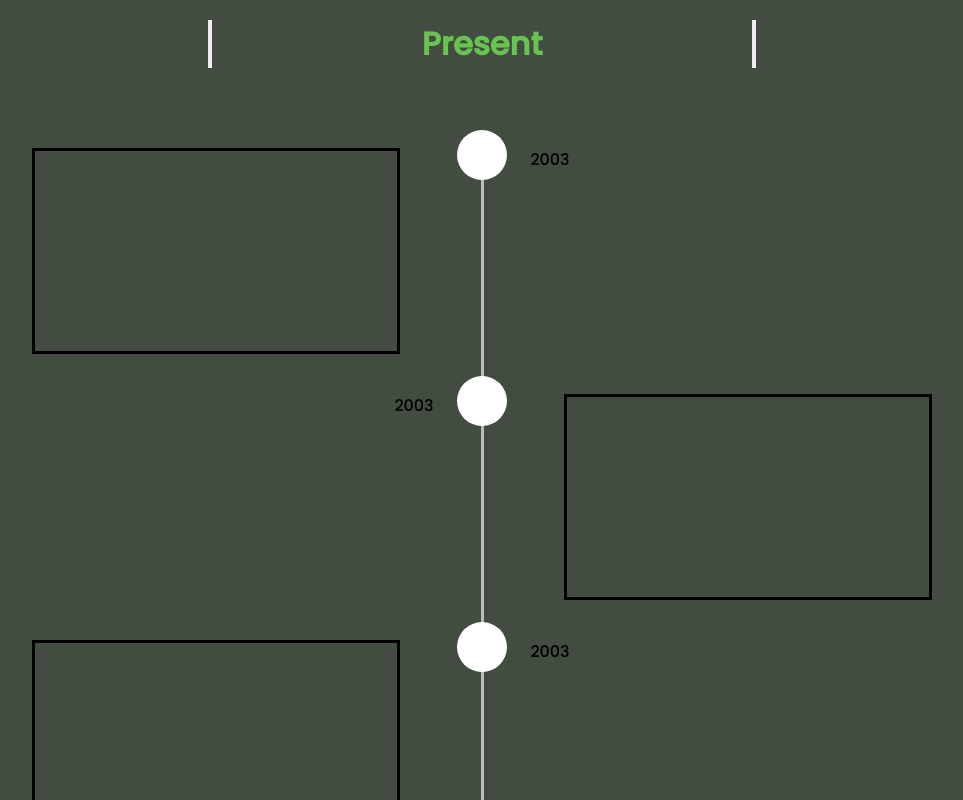
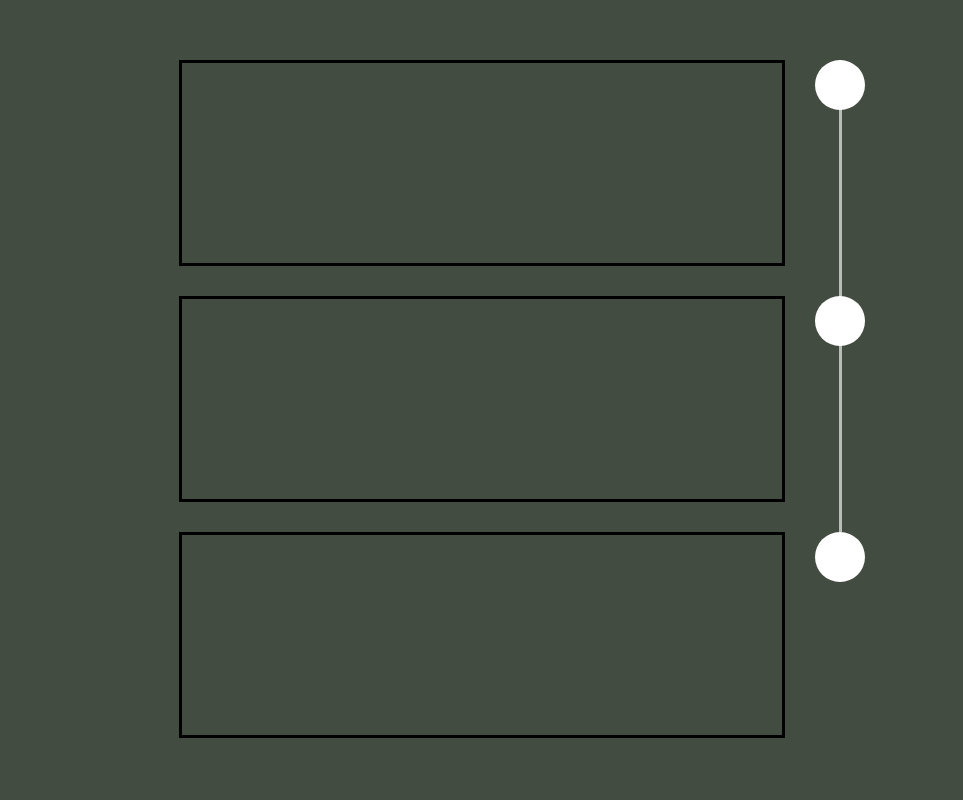
Before and after one commit to AdamFilch/Portfolio, a Vue app: page / in a window 1280 px wide. Shown: the part 1760-2560 px from the top of the page, without its empty margins (158-1121 px from the left). Built offline with nearby package versions, Linux system fonts and the light colour scheme.

Commit message:
timeline fixing

```diff
--- a/src/components/footer/DubDub.vue
+++ b/src/components/footer/DubDub.vue
@@ -13,3 +13,5 @@
   position: absolute;
 }
 </style>
+
+<!-- ya ya i know i am a messy programmer 😒 -->
--- a/src/components/footer/TinyFooter.vue
+++ b/src/components/footer/TinyFooter.vue
@@ -91,7 +91,8 @@ p {
   position: absolute;
   text-shadow: 0px 0px 10px 10px #000000;
   color: hotpink;
-  transition: opacity 0.3s ease-in-out;
+  transition: opacity 0.3s ease-in;
+  transition: opacity 0.15s ease-out;
 }
 
 .love {
--- a/src/components/hero/HeroLanding.vue
+++ b/src/components/hero/HeroLanding.vue
@@ -80,10 +80,10 @@ import { Icon } from "@iconify/vue";
 }
 .intro h1 {
   font-size: 20px;
-  margin-bottom: 15px;
+  margin-bottom: 14px;
 }
 .intro h2 {
-  font-size: 44px;
+  font-size: 45px;
 }
 
 .intro p {
@@ -91,7 +91,7 @@ import { Icon } from "@iconify/vue";
   font-size: 18px;
   color: #ffffffa1;
 
-  margin-top: 30px;
+  margin-top: 25px;
 }
 
 .get-to-know {
--- a/src/components/technologies/MyTechnologies.vue
+++ b/src/components/technologies/MyTechnologies.vue
@@ -18,13 +18,13 @@
       <h1>Legend</h1>
       <div class="filters">
         <ul class="filter-collection">
-          <li
+          <button
             class="filter"
             v-for="filter_item in filter"
             :key="filter_item.filter"
           >
             {{ filter_item }}
-          </li>
+          </button>
         </ul>
       </div>
     </div>
@@ -127,7 +127,8 @@ import { skillsData, filter } from "../../lib/myskills.js";
   padding-top: 10px;
   padding-bottom: 10px;
   list-style: none;
-  border-style: solid;
+  background: transparent;
+  border: 2px solid #fff;
   border-radius: 10px;
   transition: translate 0.1s;
 }
--- a/src/components/timeline/MyTimeline.vue
+++ b/src/components/timeline/MyTimeline.vue
@@ -5,55 +5,28 @@
       <h1 class="title">WHERE I'VE BEEN</h1>
       <box class="title-decor"></box>
     </div>
-
-    <div class="year-slider">
-      <button class="backward-btn"></button>
-      <h1 class="year">Present</h1>
-      <button class="forward-btn"></button>
-    </div>
     <div class="timeline">
-      <div class="tl-line"></div>
       <div class="content">
-        <div class="tlp birth">
-          <div class="point"></div>
-          <div class="left body">
-            <title></title>
-            <p></p>
-          </div>
-          <div class="right">2003</div>
+        <div
+          class="experience-sec"
+          v-for="(experience, index) in experiencedata"
+          :key="experience.id"
+        >
+          <TimelinePoint
+            :experience="experience"
+            :index="index"
+            :lenArray="experiencedata.length - 1"
+          />
         </div>
-
-        <div class="tlp intern-isatec">
-          <div class="point"></div>
-          <div class="right body">
-            <title></title>
-            <p></p>
-          </div>
-          <div class="left" style="justify-self: right">2003</div>
-        </div>
-        <div class="tlp parttime-credit">
-          <div class="point"></div>
-          <div class="left body">
-            <title></title>
-            <p></p>
-          </div>
-          <div class="right time">2003</div>
-        </div>
-        <div class="tlp graduated">
-          <div class="point"></div>
-          <div class="right body">
-            <title></title>
-            <p></p>
-          </div>
-          <div class="left time" style="justify-self: right">2003</div>
-        </div>
-        <div class="tlp next-step"></div>
       </div>
     </div>
   </div>
 </template>
 
-<script setup></script>
+<script setup>
+import { experiencedata } from "../../lib/myexperience";
+import TimelinePoint from "./timelinePoint.vue";
+</script>
 
 <style lang="scss" scoped>
 @import "../../assets/_shared.scss";
@@ -84,61 +57,15 @@
   background-color: #ffffff00;
 }
 
-.year-slider {
-  display: flex;
-  justify-content: center;
-  gap: 210px;
-  margin-top: 40px;
-}
-
-.year-slider .year {
-  color: $dark-primary;
-}
-
 .timeline {
-  width: auto;
   display: flex;
   justify-content: center;
   margin-top: 80px;
+  position: relative;
 }
 
-.tl-line {
-  height: 900px;
-  width: 3px;
-  left: 49.9%;
-  background-color: #ffffffa1;
-  position: absolute;
-}
-
-.point {
-  height: 50px;
-  width: 50px;
-  background-color: #fff;
-  border-radius: 100px;
-  position: absolute;
-  left: 0;
-  right: 0;
-
-  margin: -18px auto;
-}
-
-.tlp {
-  display: grid;
-  grid: "left right";
-  column-gap: 130px;
-  width: 900px;
-  margin-bottom: 40px;
-}
-
-.left {
-  grid-area: left;
-}
-.right {
-  grid-area: right;
-}
-
-.body {
-  border-style: solid;
-  height: 200px;
+.content {
+  display: flex;
+  flex-direction: column;
 }
 </style>
--- a/src/components/timeline/future-timeline.vue
+++ b/src/components/timeline/future-timeline.vue
@@ -0,0 +1,144 @@
+<template>
+  <div>
+    <div id="timeline-nav" class="title-card">
+      <box class="title-decor-null"></box>
+      <h1 class="title">WHERE I'VE BEEN</h1>
+      <box class="title-decor"></box>
+    </div>
+
+    <div class="year-slider">
+      <button class="backward-btn"></button>
+      <h1 class="year">Present</h1>
+      <button class="forward-btn"></button>
+    </div>
+    <div class="timeline">
+      <div class="tl-line"></div>
+      <div class="content">
+        <div class="tlp birth">
+          <div class="point"></div>
+          <div class="left body">
+            <title></title>
+            <p></p>
+          </div>
+          <div class="right">2003</div>
+        </div>
+
+        <div class="tlp intern-isatec">
+          <div class="point"></div>
+          <div class="right body">
+            <title></title>
+            <p></p>
+          </div>
+          <div class="left" style="justify-self: right">2003</div>
+        </div>
+        <div class="tlp parttime-credit">
+          <div class="point"></div>
+          <div class="left body">
+            <title></title>
+            <p></p>
+          </div>
+          <div class="right time">2003</div>
+        </div>
+        <div class="tlp graduated">
+          <div class="point"></div>
+          <div class="right body">
+            <title></title>
+            <p></p>
+          </div>
+          <div class="left time" style="justify-self: right">2003</div>
+        </div>
+        <div class="tlp next-step"></div>
+      </div>
+    </div>
+  </div>
+</template>
+
+<script setup></script>
+
+<style lang="scss" scoped>
+@import "../../assets/_shared.scss";
+
+.title-card {
+  justify-content: center;
+  display: flex;
+  flex-direction: row;
+  align-items: center;
+  padding-top: 20px;
+  gap: 30px;
+}
+.title {
+  font-size: 40px;
+  color: #ffffffa1;
+  letter-spacing: 3px;
+  min-width: 365px;
+}
+
+.title-decor {
+  height: 3px;
+  width: 50%;
+  background-color: #ffffffa1;
+}
+.title-decor-null {
+  height: 3px;
+  width: 50%;
+  background-color: #ffffff00;
+}
+
+.year-slider {
+  display: flex;
+  justify-content: center;
+  gap: 210px;
+  margin-top: 40px;
+}
+
+.year-slider .year {
+  color: $dark-primary;
+}
+
+.timeline {
+  width: auto;
+  display: flex;
+  justify-content: center;
+  margin-top: 80px;
+}
+
+.tl-line {
+  height: 900px;
+  width: 3px;
+  left: 49.9%;
+  background-color: #ffffffa1;
+  position: absolute;
+}
+
+.point {
+  height: 50px;
+  width: 50px;
+  background-color: #fff;
+  border-radius: 100px;
+  position: absolute;
+  left: 0;
+  right: 0;
+
+  margin: -18px auto;
+}
+
+.tlp {
+  display: grid;
+  grid: "left right";
+  column-gap: 130px;
+  width: 900px;
+  margin-bottom: 40px;
+}
+
+.left {
+  grid-area: left;
+}
+.right {
+  grid-area: right;
+}
+
+.body {
+  border-style: solid;
+  height: 200px;
+}
+</style>
--- /dev/null
+++ b/src/components/timeline/timelinePoint.vue
@@ -0,0 +1,58 @@
+<template>
+  <div class="expr">
+    <div class="point"></div>
+    <div v-show="index !== lenArray" class="tl-line" />
+
+    <div class="body">
+      <div class="dateloc"></div>
+      <h1 class="title"></h1>
+      <h3 class="company"></h3>
+      <p></p>
+      <div class="documents"></div>
+      <div class="skills"></div>
+    </div>
+  </div>
+</template>
+
+<script>
+export default {
+  props: {
+    experience: {
+      type: Object,
+      default: () => ({}),
+    },
+    lenArray: Number,
+    index: Number,
+  },
+};
+</script>
+
+<style lang="scss" scoped>
+.expr {
+  position: relative;
+  padding-bottom: 30px;
+}
+.point {
+  height: 50px;
+  width: 50px;
+  background-color: #fff;
+  border-radius: 100px;
+  position: absolute;
+  right: -80px;
+}
+
+.body {
+  border-style: solid;
+  height: 200px;
+  min-width: 600px;
+}
+
+.tl-line {
+  height: 100%;
+  width: 3px;
+  position: absolute;
+  right: -57px;
+  background-color: #ffffffa1;
+  position: absolute;
+}
+</style>
--- a/src/lib/myexperience.js
+++ b/src/lib/myexperience.js
@@ -0,0 +1,35 @@
+export const experiencedata = [
+  {
+    title: "Software Developer",
+    location: "Kuala Lumpur, Malaysia",
+    company: "CREDIT | Centre for Research and Development of IoT",
+    year: "2023",
+    startMonth: "March",
+    endMonth: "Present",
+    description: "",
+    skills: ["Flutter", "Firebase"],
+    documents: "",
+  },
+  {
+    title: "QA Tester Intern",
+    location: "Petaling Jaya, Malaysia",
+    company: "ISATEC Sdn Bhd",
+    year: "2022",
+    startMonth: "August",
+    endMonth: "November",
+    description: "",
+    skills: ["UAT", "MS.Word"],
+    documents: "",
+  },
+  {
+    title: "Software Developer",
+    location: "Kuala Lumpur",
+    company: "APU",
+    year: "2022",
+    startMonth: "March",
+    endMonth: "May",
+    description: "",
+    skills: [],
+    documents: "",
+  },
+];
```
Also changed, not shown: src/components/utilities/minimalNavBar.vue (added, +25 -0 lines).
